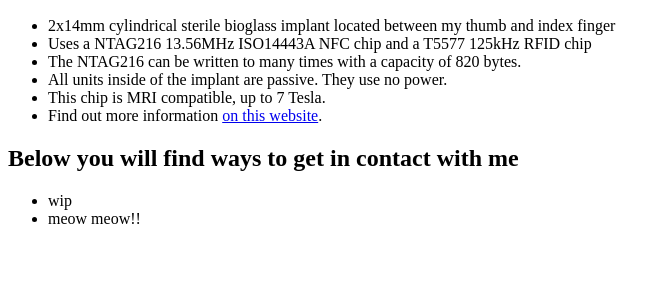
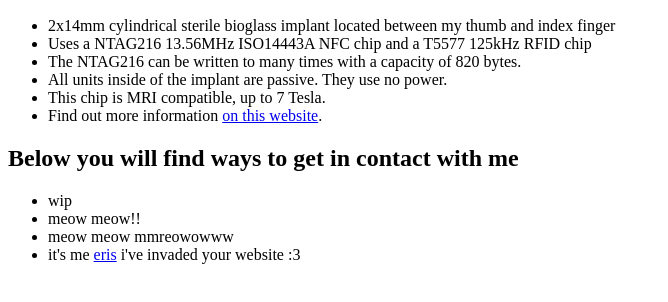
Before and after one commit to IceMinePenguin/doohickey-device-for-devious-denominations, a plain HTML site: page index.html in a window 1280 px wide. Shown: the part 110-412 px from the top of the page, without its empty margins (0-668 px from the left). Drawn offline with Linux system fonts and the light colour scheme.

Commit message:
invasiongit add index.html !

```diff
--- a/index.html
+++ b/index.html
@@ -21,6 +21,8 @@
         <ul>
           <li>wip</li>
           <li>meow meow!!</li>
+          <li>meow meow mmreowowww</li>
+          <li>it's me <a href="https://eris.meows.gay">eris</a> i've invaded your website :3</li>
         </ul>
     </main>
   </body>
```
